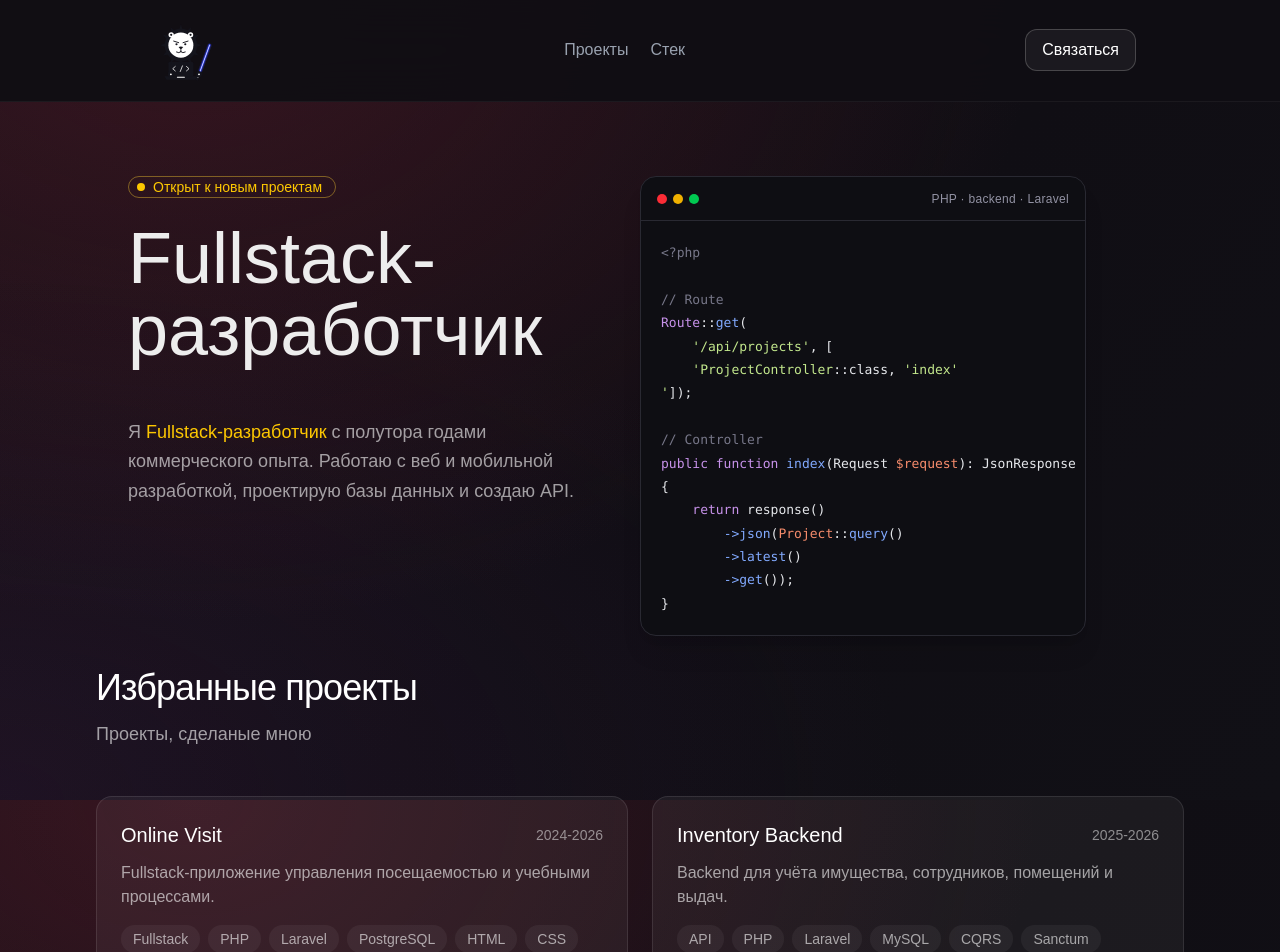
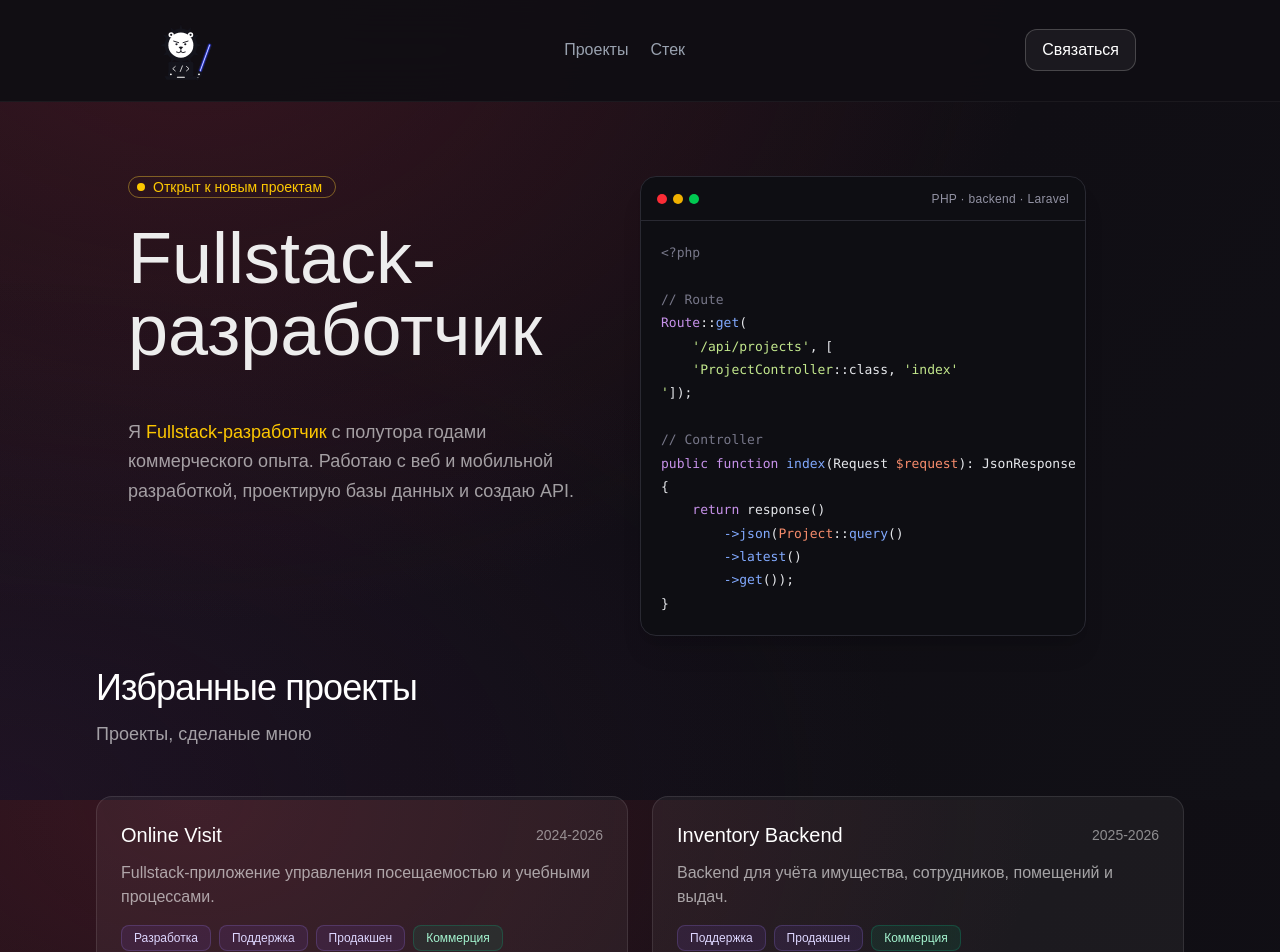
Before and after one commit to VulnerableCreature/portfolio, a Next.js app: page / in a window 1280 px wide. Shown: the top 952 px of the page. Built offline with nearby package versions, Linux system fonts and the light colour scheme; no server answers.

Commit message:
add bages for type

```diff
--- a/app/projects/[slug]/page.tsx
+++ b/app/projects/[slug]/page.tsx
@@ -10,6 +10,7 @@ import Container from "@/components/ui/Container";
 import Markdown from "@/components/project/Markdown";
 import ContactSection from "@/components/ContactSection";
 import Confidentiality from "@/components/ui/Confidentiality";
+import ProjectBadges from "@/components/project/ProjectBadges";
 
 export const dynamicParams = false;
 
@@ -32,6 +33,7 @@ export default async function ProjectPage(
 ) {
   const { slug } = await props.params;
   const project = getProject(slug);
+
   if (!project) notFound();
 
   const { prev, next } = getNeighbours(slug);
@@ -50,10 +52,16 @@ export default async function ProjectPage(
         </Link>
 
         <div className="mt-6 rounded-3xl border border-white/10 bg-[#0e0e13]/80 p-6 shadow-xl lg:p-8 mb-20">
-          <div className="mb-8 flex gap-2" aria-hidden="true">
-            <span className="size-3 rounded-full bg-white/15" />
-            <span className="size-3 rounded-full bg-white/15" />
-            <span className="size-3 rounded-full bg-white/15" />
+          <div className="flex items-center justify-between mb-6">
+            <div className="mb-8 flex gap-2 items-center" aria-hidden="true">
+              <span className="size-3 rounded-full bg-white/15" />
+              <span className="size-3 rounded-full bg-white/15" />
+              <span className="size-3 rounded-full bg-white/15" />
+            </div>
+            <ProjectBadges
+                activities={project.activities}
+                type={project.type}
+              />
           </div>
 
           <div
--- /dev/null
+++ b/components/project/ProjectBadges.tsx
@@ -0,0 +1,52 @@
+
+import type { ProjectActivity, ProjectType } from "@/types/project";
+
+const activityLabels: Record<ProjectActivity, string> = {
+  production: "Продакшен",
+  support: "Поддержка",
+  development: "Разработка",
+};
+
+const typeLabels: Record<ProjectType, string> = {
+  personal: "Личный опыт",
+  commercial: "Коммерция",
+};
+
+interface ProjectBadgesProps {
+  activities?: ProjectActivity[];
+  type?: ProjectType;
+}
+
+export default function ProjectBadges({
+  activities = [],
+  type,
+}: ProjectBadgesProps) {
+  if (activities.length === 0 && !type) {
+    return null;
+  }
+
+  return (
+    <div className="flex flex-wrap gap-2">
+      {activities.map((activity) => (
+        <span
+          key={activity}
+          className="rounded-lg border border-violet-400/20 bg-violet-500/10 px-3 py-1 text-xs font-medium text-violet-200"
+        >
+          {activityLabels[activity]}
+        </span>
+      ))}
+
+      {type && (
+        <span
+          className={`rounded-lg border px-3 py-1 text-xs font-medium ${
+            type === "commercial"
+              ? "border-emerald-400/20 bg-emerald-500/10 text-emerald-200"
+              : "border-sky-400/20 bg-sky-500/10 text-sky-200"
+          }`}
+        >
+          {typeLabels[type]}
+        </span>
+      )}
+    </div>
+  );
+}
--- a/components/project/ProjectCard.tsx
+++ b/components/project/ProjectCard.tsx
@@ -1,17 +1,36 @@
+
 import Link from "next/link";
 import type { Project } from "@/types/project";
 import Tag from "./Tag";
+import ProjectBadges from "./ProjectBadges";
 
-export default function ProjectCard({ project }: { project: Project }) {
+export default function ProjectCard({
+  project,
+}: {
+  project: Project;
+}) {
   return (
-    <>
     <article className="flex flex-col rounded-2xl border border-white/10 bg-white/5 p-6 transition-colors duration-200 hover:border-white/20">
       <div className="flex items-center justify-between gap-4">
-          <h3 className="text-xl font-medium text-white">{project.title}</h3>
-          <span className="text-sm text-white/50">{project.year}</span>
+        <h3 className="text-xl font-medium text-white">
+          {project.title}
+        </h3>
+
+        <span className="shrink-0 text-sm text-white/50">
+          {project.year}
+        </span>
       </div>
 
-        <p className="mt-3 text-white/60">{project.description}</p>
+      <p className="mt-3 text-white/60">
+        {project.description}
+      </p>
+
+      <div className="mt-4">
+        <ProjectBadges
+          activities={project.activities}
+          type={project.type}
+        />
+      </div>
 
       <div className="my-4 flex flex-wrap gap-2">
         {project.tags.map((tag) => (
@@ -27,6 +46,5 @@ export default function ProjectCard({ project }: { project: Project }) {
         <span aria-hidden="true">→</span>
       </Link>
     </article>
-    </>
   );
 }
--- a/content/projects/inventory-backend.md
+++ b/content/projects/inventory-backend.md
@@ -5,6 +5,8 @@ subtitle: REST API для учёта имущества на Laravel
 year: 2025-2026
 description: Backend для учёта имущества, сотрудников, помещений и выдач.
 tags: [API, PHP, Laravel, MySQL, CQRS, Sanctum, Docker]
+activities: ["support", "production"]
+type: "commercial"
 ---
 
 Backend-приложение для учёта имущества, сотрудников, помещений и операций выдачи. Проект построен на Laravel и предоставляет версионированный REST API для управления основными сущностями системы.
--- a/content/projects/online-visit.md
+++ b/content/projects/online-visit.md
@@ -19,6 +19,8 @@ tags:
     WebSocket (Pusher),
   ]
 video: /videos/online-visit.mp4
+activities: ["development", "support", "production"]
+type: "commercial"
 ---
 
 ## Описание
--- a/content/projects/teacher-journal.md
+++ b/content/projects/teacher-journal.md
@@ -6,6 +6,8 @@ year: 2026
 description: Приложение предоставляет сводную информацию, инструменты контроля качества данных и выгрузку отчётов
 tags: [Client - Server, Dart, Flutter, Node.Js, PostgreSQL]
 video: /videos/teacher-journal.mp4
+activities: ["development", "support", "production"]
+type: "commercial"
 ---
 
 Веб-приложение для ведения учебного журнала преподавателя СПО. Оно объединяет сведения об учебных группах, студентах и дисциплинах с расписанием занятий, темами, оценками и посещаемостью. Приложение предоставляет сводную информацию, инструменты контроля качества данных и выгрузку отчётов.
--- a/lib/projects.ts
+++ b/lib/projects.ts
@@ -38,6 +38,8 @@ function readProject(fileName: string): ProjectDetails {
     video: data.video ? withBase(data.video) : undefined,
     content,
     headings: extractHeadings(content),
+    type: data.type ?? [],
+    activities: data.activities ?? [],
   };
 }
 
--- a/types/project.ts
+++ b/types/project.ts
@@ -1,3 +1,8 @@
+
+export type ProjectActivity = "production" | "support" | "development";
+
+export type ProjectType = "personal" | "commercial";
+
 export interface Project {
   slug: string;
   order: number;
@@ -6,6 +11,8 @@ export interface Project {
   year: number;
   description: string;
   tags: string[];
+  activities?: ProjectActivity[];
+  type?: ProjectType;
   video?: string;
 }
 
@@ -15,6 +22,6 @@ export interface Heading {
 }
 
 export interface ProjectDetails extends Project {
-  content: string; // markdown без frontmatter
-  headings: Heading[]; // для оглавления
+  content: string;
+  headings: Heading[];
 }
```
Also changed, not shown: content/projects/scholarship-app.md (+3 -1 lines), 1 other file (tests, documents, lock files or other folders). Lines whose indentation alone changed are shown as unchanged.
